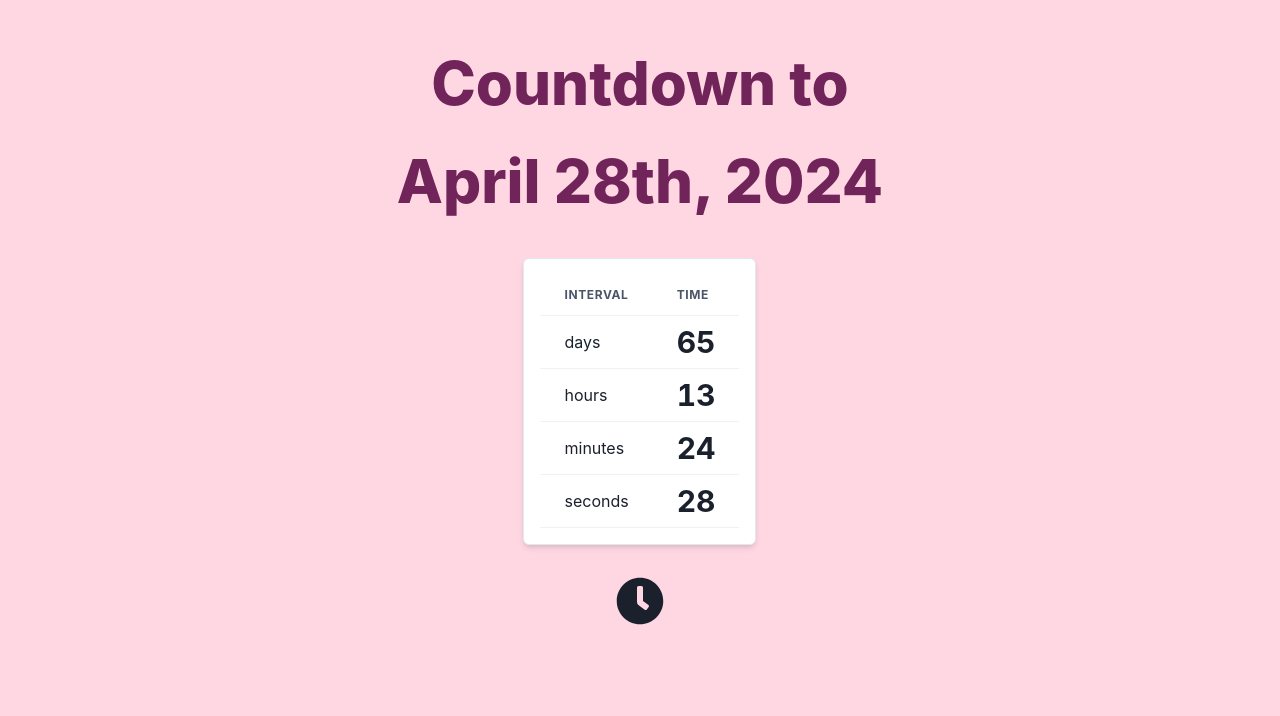
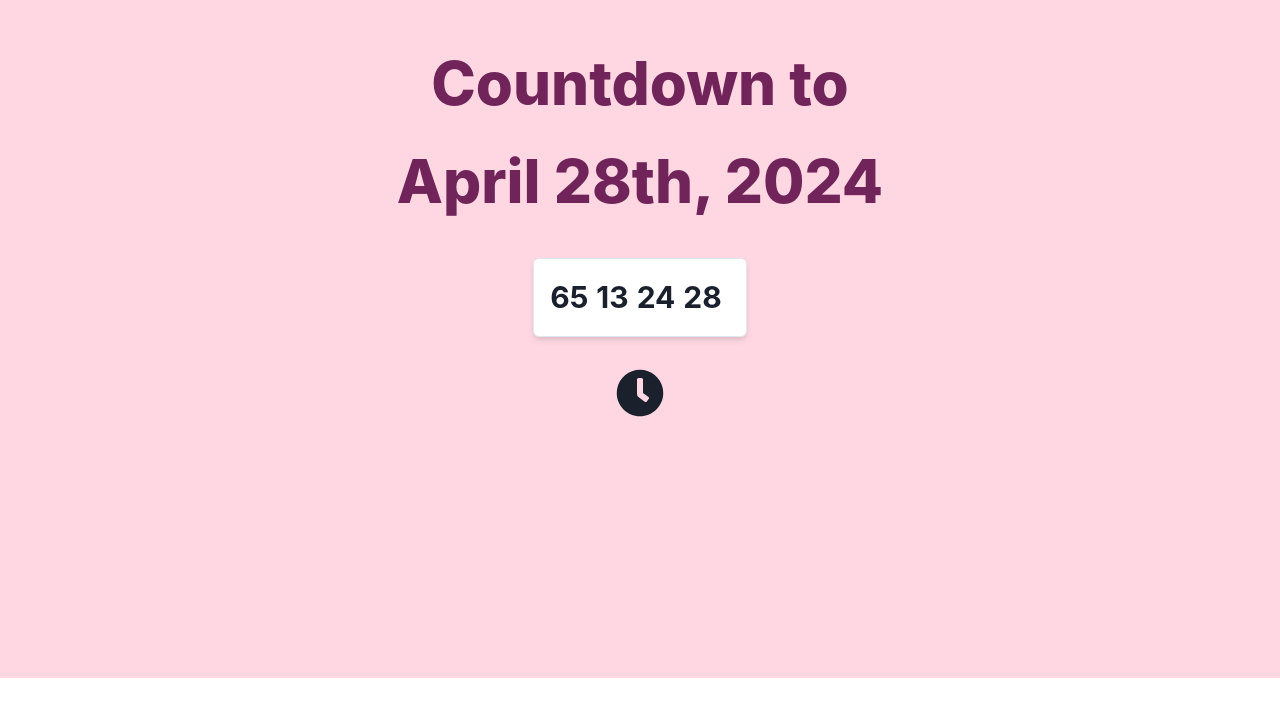
Before and after one commit to GPT-Engineer-App/pinky-countdown-2024, a React (Vite) app: page / in a window 1280 px wide. Shown: the part 122-838 px from the top of the page. After the commit the page ends 800 px from the top, so only its background shows below. Built offline with nearby package versions, Linux system fonts and the light colour scheme.

Commit message:
undo the last change and make the countdown without the descriptive words "days" "hours" etc...
Removed the table layout from the countdown timer and updated it to display the countdown values without descriptive words.

```diff
--- a/src/pages/Index.jsx
+++ b/src/pages/Index.jsx
@@ -29,27 +29,12 @@ const CountDownTimer = ({ targetDate }) => {
     return () => clearTimeout(timer);
   });
 
-  const timerComponents = (
-    <Table variant="simple">
-      <Thead>
-        <Tr>
-          <Th>Interval</Th>
-          <Th>Time</Th>
-        </Tr>
-      </Thead>
-      <Tbody>
-        {Object.entries(timeLeft).map(([interval, value]) =>
-          value ? (
-            <Tr key={interval} verticalAlign="center">
-              <Td>{interval}</Td>
-              <Td fontSize="3xl" fontWeight="bold">
-                {value}
-              </Td>
-            </Tr>
-          ) : null,
-        )}
-      </Tbody>
-    </Table>
+  const timerComponents = Object.values(timeLeft).map((value) =>
+    value ? (
+      <Text key={value} fontSize="3xl" fontWeight="bold" marginRight={2}>
+        {value}
+      </Text>
+    ) : null,
   );
 
   return (
```
